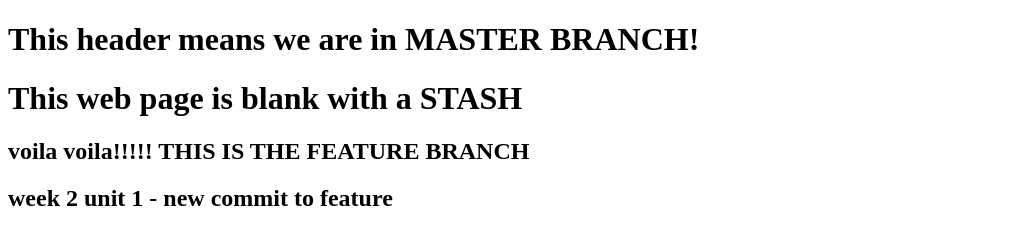
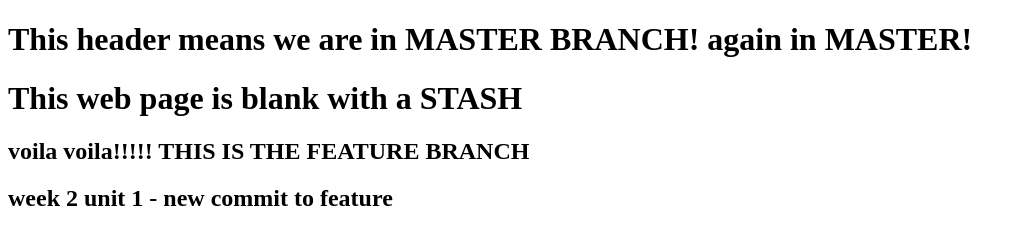
Before and after one commit to ericpsap2018/0main_openSAP_repo, a plain HTML site: page index.html in a window 1280 px wide. Shown: the whole page, without its empty margins (0-1025 px from the left). Drawn offline with Linux system fonts and the light colour scheme.

Commit message:
w2unit2 - again in master

```diff
--- a/index.html
+++ b/index.html
@@ -6,7 +6,7 @@
 	</head>
 
 	<body>
-		<h1>This header means we are in MASTER BRANCH!</h1>
+		<h1>This header means we are in MASTER BRANCH! again in MASTER!</h1>
 
 		<h1>This web page is blank with a STASH</h1>
 		<h2>voila voila!!!!! THIS IS THE FEATURE BRANCH</h2>
```
